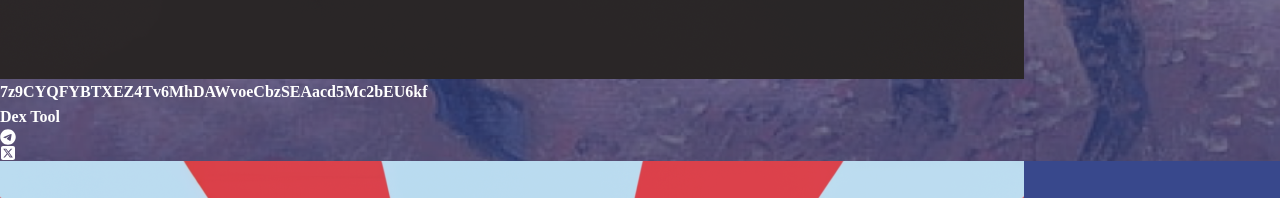
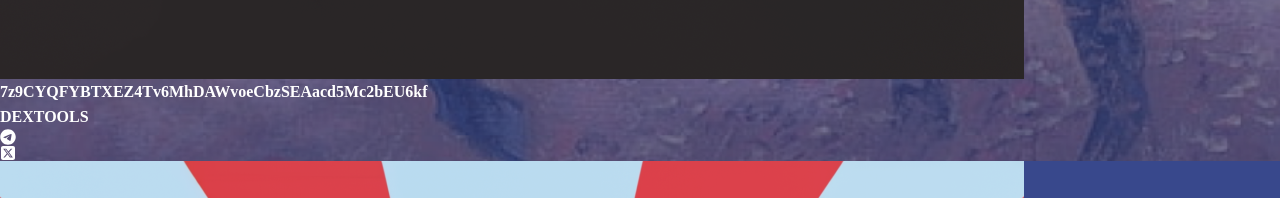
Before and after one commit to noorshanu/trumpride, a React (Vite) app: page / in a window 1280 px wide. Shown: the part 1434-1632 px from the top of the page. Built offline with nearby package versions, Linux system fonts and the light colour scheme; a web font is replaced by a local one.

Commit message:
Update Hero.jsx

```diff
--- a/src/sections/Hero.jsx
+++ b/src/sections/Hero.jsx
@@ -24,7 +24,7 @@ function Hero() {
 
           <div className="flex justify-center gap-4 items-center">
             <a href="/" target="_blank" className="bg-[#ab3435] rounded-full text-lg sm:text-2xl py-2 px-6 font-bold asul-bold  border-2 border-black">
-                Dex Tool
+            DEXTOOLS
             </a>
 
 
```
